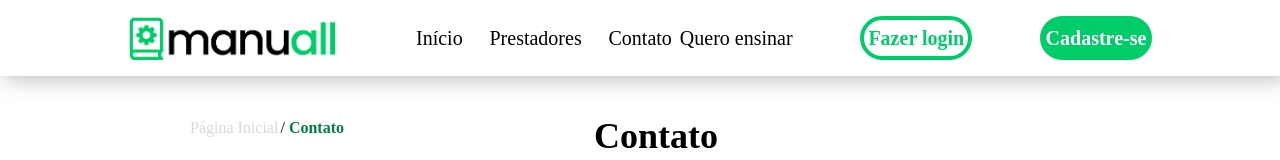
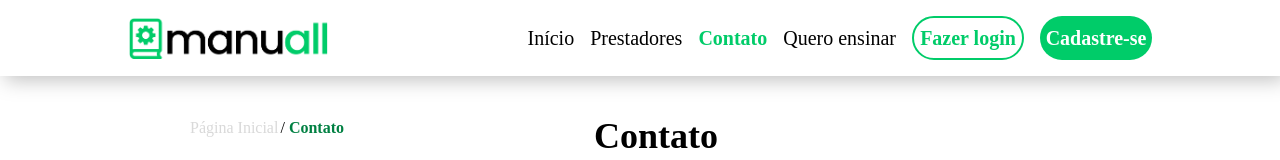
Before and after one commit to VictorRLage/Manuall, a React (Create React App) app in the folder client/: page /contato in a window 1280 px wide. Shown: the top 160 px of the page. Built offline with nearby package versions, Linux system fonts and the light colour scheme.

Commit message:
refatoração header + notificações

```diff
--- a/client/package.json
+++ b/client/package.json
@@ -10,6 +10,7 @@
     "axios": "^1.4.0",
     "react": "^18.2.0",
     "react-dom": "^18.2.0",
+    "react-loader-spinner": "^5.3.4",
     "react-loading-skeleton": "^3.3.1",
     "react-router-dom": "^6.11.1",
     "react-scripts": "^5.0.1",
--- a/client/src/components/main/Header.jsx
+++ b/client/src/components/main/Header.jsx
@@ -1,10 +1,9 @@
-import { Link, useNavigate } from "react-router-dom";
+import { useNavigate, useLocation } from "react-router-dom";
 import logo_extensa from '../../assets/img/logo_manuall_extensa_verde.png'
-import { BellIcon, UserIcon } from "@heroicons/react/24/solid";
-import { useEffect, useState } from "react";
-import Notificacoes from "./Notificacoes";
+import { UserIcon } from "@heroicons/react/24/solid";
+import { useState } from "react";
+import Notificacao from "./Notificacao";
 import Chat from "./Chat";
-import axios from "../../api/AxiosConfig";
 import ModalEscolherCadastro from "./ModalEscolherCadastro";
 
 export default function Header(props) {
@@ -15,12 +14,10 @@ export default function Header(props) {
         4 - se esta logado como como contratante tem CHAT, NOTIFICAÇOES, CONFIGURAÇÃO e link na navibar para Dashboard
     */
     const navigate = useNavigate()
+    const { pathname } = useLocation()
 
     const tipoUsuario = localStorage.TIPO_USUARIO && Number(localStorage.TIPO_USUARIO)
     const [modalEscolherCadastro, setModalEscolherCadastro] = useState(false);
-    const [dropDownNotificacao, setdropDownNotificacao] = useState(false);
-    // const [temNotificacao, setTemNotificacao] = useState(false)
-    const [jsonNotificacao, setJsonNotificacao] = useState([])
 
     const logOff = () => {
         localStorage.removeItem('TOKEN')
@@ -28,90 +25,90 @@ export default function Header(props) {
         window.location.reload()
     }
 
-    const getNotificacao = () => {
-        axios.get("/perfil/solicitacoes", {
-            headers: {
-                "Authorization": `Bearer ${localStorage.TOKEN}`
-            }
-        })
-            .then((res) => {
-                if (res.status === 200) {
-                    if (res.data.length !== 0) {
-                        // setTemNotificacao(true)
-                        setJsonNotificacao(res.data)
-                    }
-                }
-            })
-            .catch(err => {
-                console.error(err);
-            });
-    }
-
-    useEffect(() => {
-        if (localStorage.TOKEN) getNotificacao()
-    }, [])
-
     return (
         <>
             {modalEscolherCadastro && <ModalEscolherCadastro modal={setModalEscolherCadastro} />}
-            <header className="z-20 flex py-4 px-32 w-full bg-white drop-shadow-all justify-between">
-                <div>
-                    <img onClick={() => { navigate("/inicio") }} src={logo_extensa} alt="Logo da Manuall por extensa" className='2xl:w-60 xl:w-52' />
-                </div>
-                <nav className="flex justify-between  items-center" style={{ width: tipoUsuario === undefined ? "46rem" : "38rem" }}>
-                    <div className="flex justify-between w-[38%]" style={{ width: tipoUsuario === undefined ? "38%" : "47%" }}>
-                        <Link to="/inicio" style={{ color: props.pag === 'inicio' ? "#00CC69" : "black", fontWeight: props.pag === 'inicio' ? "700" : "400" }} className="text-xl">
-                            Início
-                        </Link>
-                        <Link to="/prestadores" style={{ color: props.pag === 'prestadores' ? "#00CC69" : "black", fontWeight: props.pag === 'prestadores' ? "700" : "400" }} className="text-xl">
-                            Prestadores
-                        </Link>
-                        <Link to="/contato" style={{ color: props.pag === 'contato' ? "#00CC69" : "black", fontWeight: props.pag === 'contato' ? "700" : "400" }} className="text-xl mr-2">
-                            Contato
-                        </Link>
-                    </div>
+            <header className="z-20 flex py-4 px-32 w-full bg-white drop-shadow-all justify-between items-center">
+                <img
+                    onClick={() => { navigate("/inicio") }}
+                    src={logo_extensa}
+                    alt="Logo da Manuall por extensa"
+                    className='w-[200px]'
+                />
+                <nav className="flex items-center gap-4">
+                    <button
+                        onClick={() => { navigate("/inicio") }}
+                        style={{
+                            color: pathname === "/inicio" ? "#00CC69" : "black",
+                            fontWeight: pathname === "/inicio" ? "700" : "400"
+                        }}
+                        className="text-xl"
+                    >
+                        Início
+                    </button>
+                    <button
+                        onClick={() => { navigate("/prestadores") }}
+                        style={{
+                            color: pathname === "/prestadores" ? "#00CC69" : "black",
+                            fontWeight: pathname === "/prestadores" ? "700" : "400"
+                        }}
+                        className="text-xl"
+                    >
+                        Prestadores
+                    </button>
+                    <button
+                        onClick={() => { navigate("/contato") }}
+                        style={{
+                            color: pathname === "/contato" ? "#00CC69" : "black",
+                            fontWeight: pathname === "/contato" ? "700" : "400"
+                        }}
+                        className="text-xl"
+                    >
+                        Contato
+                    </button>
                     {!tipoUsuario || tipoUsuario === 3 ?
-                        <div className="flex justify-between w-[68%] items-center">
-                            <Link to="/CadastroPrestador" className="text-xl" >
+                        <>
+                            <button
+                                onClick={() => { navigate("/cadastroPrestador") }}
+                                className="text-xl"
+                            >
                                 Quero ensinar
-                            </Link>
-                            <button onClick={() => { navigate("/login") }} className="text-xl border-4 w-28 h-11 mr-2 ml-2 border-verde-padrao rounded-full text-verde-padrao font-bold" >
+                            </button>
+                            <button
+                                onClick={() => { navigate("/login") }}
+                                className="text-xl border-2 w-28 h-11 border-verde-padrao rounded-full text-verde-padrao font-bold"
+                            >
                                 Fazer login
                             </button>
-                            <button onClick={() => { setModalEscolherCadastro(true) }} className="text-xl w-28 h-11 bg-verde-padrao rounded-full text-white font-bold">
+                            <button
+                                onClick={() => { setModalEscolherCadastro(true) }}
+                                className="text-xl w-28 h-11 bg-verde-padrao rounded-full text-white font-bold"
+                            >
                                 Cadastre-se
                             </button>
-                        </div>
-                        : <div className="flex justify-between w-[47%] items-center">
+                        </>
+                        : <>
                             {tipoUsuario === 1
-                                ? <Link to="/development" className="text-xl" >
+                                ? <button
+                                    onClick={() => { navigate("/development") }}
+                                    className="text-xl"
+                                >
                                     Histórico
-                                </Link>
-                                : <Link to="/development" className="text-xl">
+                                </button>
+                                : <button
+                                    onClick={() => { navigate("/development") }}
+                                    className="text-xl"
+                                >
                                     Dashboard
-                                </Link>}
-                            <div className="flex justify-between w-[42%] items-center">
-                                <div>
-                                    {/* Funcionalidade depreciada por enquanto */}
-                                    {/* temNotificacao
-                                        ? <div className="absolute z-10 ml-8">
-                                            <span className="relative flex h-3 w-3 ">
-                                                <span className="animate-ping absolute inline-flex h-full w-full rounded-full bg-red-500 opacity-75"></span>
-                                                <span className="relative inline-flex rounded-full h-3 w-3 bg-red-500"></span>
-                                            </span>
-                                        </div>
-                                        : null */}
-                                    {dropDownNotificacao && <button onClick={() => { setdropDownNotificacao(false) }} className="z-30 fixed h-screen w-screen top-0 left-0 right-0 bottom-0 cursor-default"></button>}
-                                    <button onClick={() => { setdropDownNotificacao(!dropDownNotificacao) }} className="bg-verde-padrao w-11 h-11 border-2 border-verde-padrao drop-shadow-all-icon rounded-full flex justify-center items-center">
-                                        <BellIcon className='w-7 text-white' />
-                                    </button>
-                                    <Notificacoes json={jsonNotificacao} tipoUsuario={tipoUsuario} dropDown={dropDownNotificacao} />
-                                </div>
-                                <button onClick={logOff} className="bg-white w-11 h-11 rounded-full border-2 border-verde-padrao drop-shadow-all-icon flex justify-center items-center">
-                                    <UserIcon className='w-7 text-verde-padrao' />
-                                </button>
-                            </div>
-                        </div>}
+                                </button>}
+                            <Notificacao tipoUsuario={tipoUsuario} />
+                            <button
+                                onClick={logOff}
+                                className="bg-white w-11 h-11 rounded-full border-2 border-verde-padrao drop-shadow-all-icon flex justify-center items-center"
+                            >
+                                <UserIcon className='w-7 text-verde-padrao' />
+                            </button>
+                        </>}
                 </nav>
             </header>
             {tipoUsuario && [1, 2].includes(tipoUsuario) && <Chat />}
--- /dev/null
+++ b/client/src/components/main/Notificacao.jsx
@@ -0,0 +1,93 @@
+import { BellIcon, UserIcon } from "@heroicons/react/24/solid";
+import { useEffect, useState } from "react";
+import axios from "../../api/AxiosConfig";
+import { Oval } from "react-loader-spinner"
+
+export default function Notificacoes(props) {
+
+    const [on, setOn] = useState(false)
+    const [notificacoes, setNotificacoes] = useState()
+
+    const getNotificacoes = () => {
+        axios.get("/perfil/solicitacoes", {
+            headers: {
+                "Authorization": `Bearer ${localStorage.TOKEN}`
+            }
+        })
+            .then((res) => {
+                if (res.status === 200) {
+                    setNotificacoes(res.data)
+                    if (res.data.length !== 0) {
+                        // setTemNotificacao(true)
+                    }
+                }
+            })
+            .catch(err => {
+                console.error(err);
+            });
+    }
+
+    useEffect(() => {
+        getNotificacoes()
+    }, [])
+
+    return (
+        <div className="relative">
+            <button
+                onClick={() => { setOn(!on) }}
+                className="bg-verde-padrao w-11 h-11 border-2 border-verde-padrao drop-shadow-all-icon rounded-full flex justify-center items-center"
+            >
+                <BellIcon className='w-7 text-white' />
+            </button>
+            {/* <div className="absolute z-10 ml-8">
+                <span className="flex h-3 w-3">
+                    <span className="animate-ping absolute inline-flex h-full w-full rounded-full bg-red-500 opacity-75"></span>
+                    <span className="inline-flex rounded-full h-3 w-3 bg-red-500"></span>
+                </span>
+            </div> */}
+            {on && <>
+                <button
+                    onClick={() => { setOn(false) }}
+                    className="cursor-auto z-30 fixed h-screen w-screen top-0 left-0"
+                />
+                <div className="absolute">
+                    <div className="z-50 absolute mt-1 border-triangulo-cima rounded-sm"></div>
+                    <div className="z-40 absolute ml-[-20rem] mt-5 w-96 bg-cinza-claro-2 border  rounded shadow leading-tight focus:outline-none focus:shadow-outline">
+                        <div>
+                            <div className="text-center text-2xl py-2 text-verde-padrao font-bold">
+                                Notificações
+                            </div>
+                            {notificacoes
+                                ? notificacoes.map((data, i) => (
+                                    <div key={i} className="flex py-2 border-t-2 border-verde-padrao">
+                                        <div className="bg-white w-13 h-13 rounded-full border-2 ml-2 border-verde-padrao drop-shadow-all-icon flex justify-center items-center overflow-hidden">
+                                            {props.tipoUsuario === 1
+                                                ? <UserIcon className='w-9 h-9 text-verde-padrao' />
+                                                : <img src={data.ftPerfil} className="object-cover w-[100%] h-[100%]" alt="" />}
+                                        </div>
+                                        <div className="flex flex-col">
+                                            <span className="text-xl font-medium ml-2">{data.nome}</span>
+                                            <span className="text-sm ml-2">{data.notificacao} {data.nome}.</span>
+                                        </div>
+                                    </div>
+                                ))
+                                : <div className="flex justify-center items-center h-40 border-t-2 border-verde-padrao">
+                                    <Oval
+                                        height={50}
+                                        color="#00cc69"
+                                        wrapperStyle={{}}
+                                        wrapperClass=""
+                                        visible={true}
+                                        ariaLabel='oval-loading'
+                                        secondaryColor="#00cc69"
+                                        strokeWidth={1}
+                                        strokeWidthSecondary={4}
+                                    />
+                                </div>}
+                        </div>
+                    </div>
+                </div>
+            </>}
+        </div>
+    )
+}
--- a/client/src/pages/Contato.jsx
+++ b/client/src/pages/Contato.jsx
@@ -7,7 +7,7 @@ function Contato() {
   return (
 
     <>
-      <Header></Header>
+      <Header />
       <div className="flex flex-row">
         <span className="ml-[190px] mt-[40px] space-x-1">
           <a href="./inicio" className="text-cinza mr-[2px]">
--- a/client/src/pages/Prestadores.jsx
+++ b/client/src/pages/Prestadores.jsx
@@ -29,7 +29,7 @@ function Home(props) {
 
     return (
         <div>
-            <Header pag={'prestadores'} />
+            <Header />
             <div className='w-full h-full'>
                 <div className="menuSuperior"><input id="i_pesquisa" type="text" placeholder="Buscar" />
                     <img className="imgLupa" alt="" src="https://img.freepik.com/icones-gratis/lupa_318-654446.jpg" />
```
Also changed, not shown: client/src/components/main/Notificacoes.jsx (deleted, +0 -45 lines), client/src/pages/Home.jsx (+4 -10 lines), 1 other file (tests, documents, lock files or other folders).
